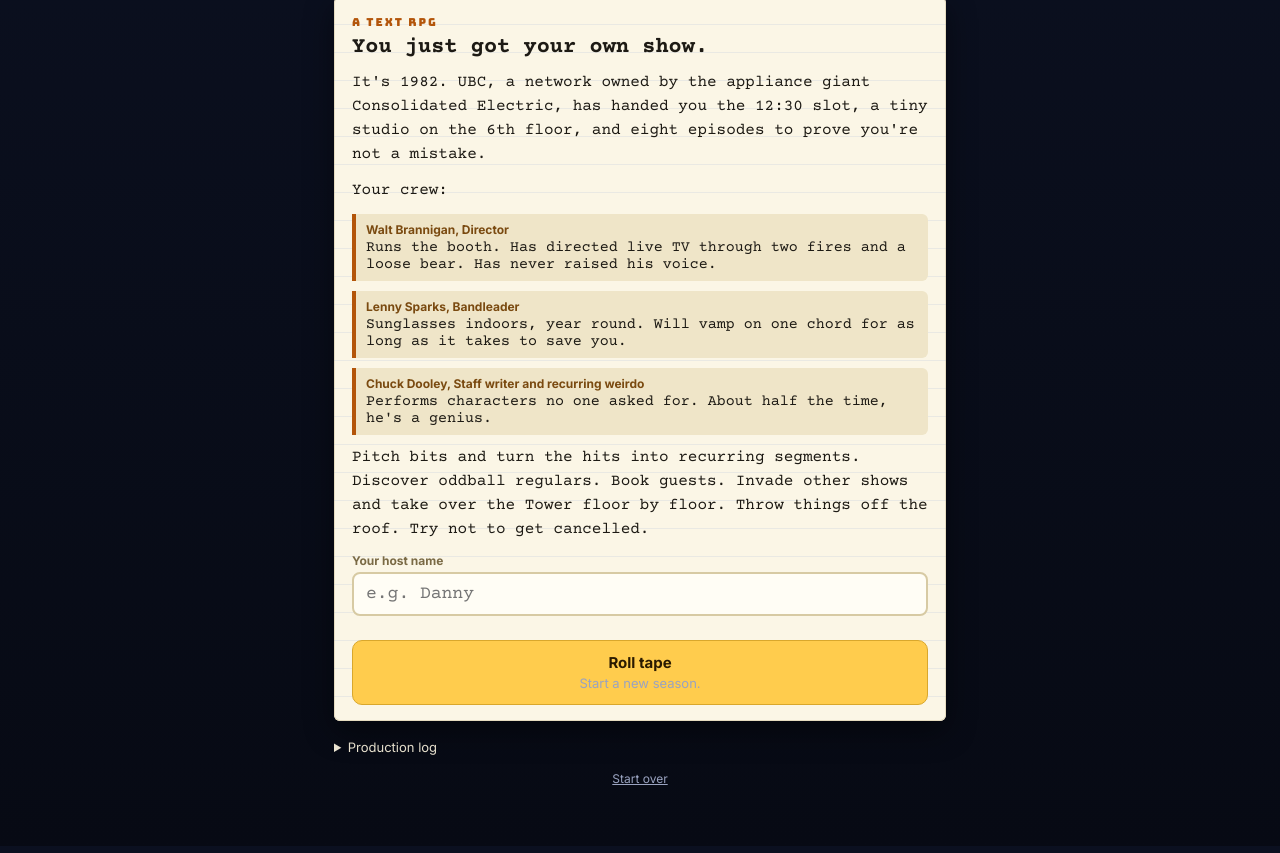
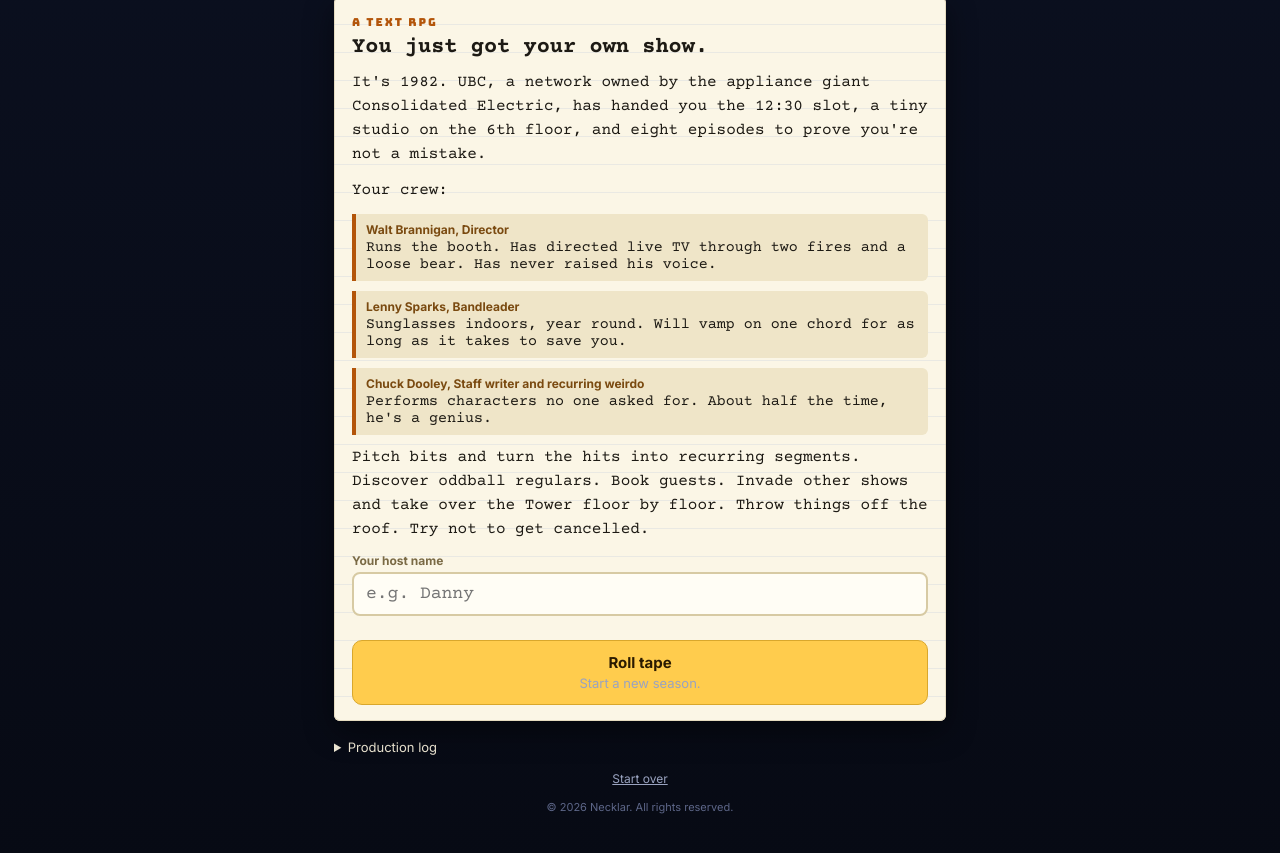
Before and after one commit to Necklar/Latenightrpg, a plain HTML site: page index.html in a window 1280 px wide. Shown: the part 167-1020 px from the top of the page. Drawn offline with nearby package versions, Linux system fonts and the light colour scheme.

Commit message:
Add copyright notice

```diff
--- a/index.html
+++ b/index.html
@@ -75,6 +75,7 @@ input[type=text]{width:100%;font-family:"Courier Prime",monospace;font-size:18px
 .log ol{padding-left:18px;line-height:1.6}
 .foot{display:flex;justify-content:center;gap:16px;margin-top:16px}
 .foot button{all:unset;cursor:pointer;color:var(--muted);font-size:12px;text-decoration:underline}
+.copy{text-align:center;font-size:11px;color:#5d6688;margin-top:14px}
 .big{font-family:Bungee;font-size:34px;color:#b3550a;margin:4px 0 8px;position:relative}
 .hof{font-family:Inter;font-size:13px;position:relative;background:#efe5c8;border-radius:8px;padding:8px 12px;margin-bottom:10px}
 .hof ol{margin:4px 0 0;padding-left:18px}
@@ -126,6 +127,7 @@ input[type=text]{width:100%;font-family:"Courier Prime",monospace;font-size:18px
 
   <details class="log"><summary>Production log</summary><ol id="log"></ol></details>
   <div class="foot"><button id="restartBtn">Start over</button></div>
+  <div class="copy">&copy; 2026 Necklar. All rights reserved.</div>
 </div>
 
 <script>
```
